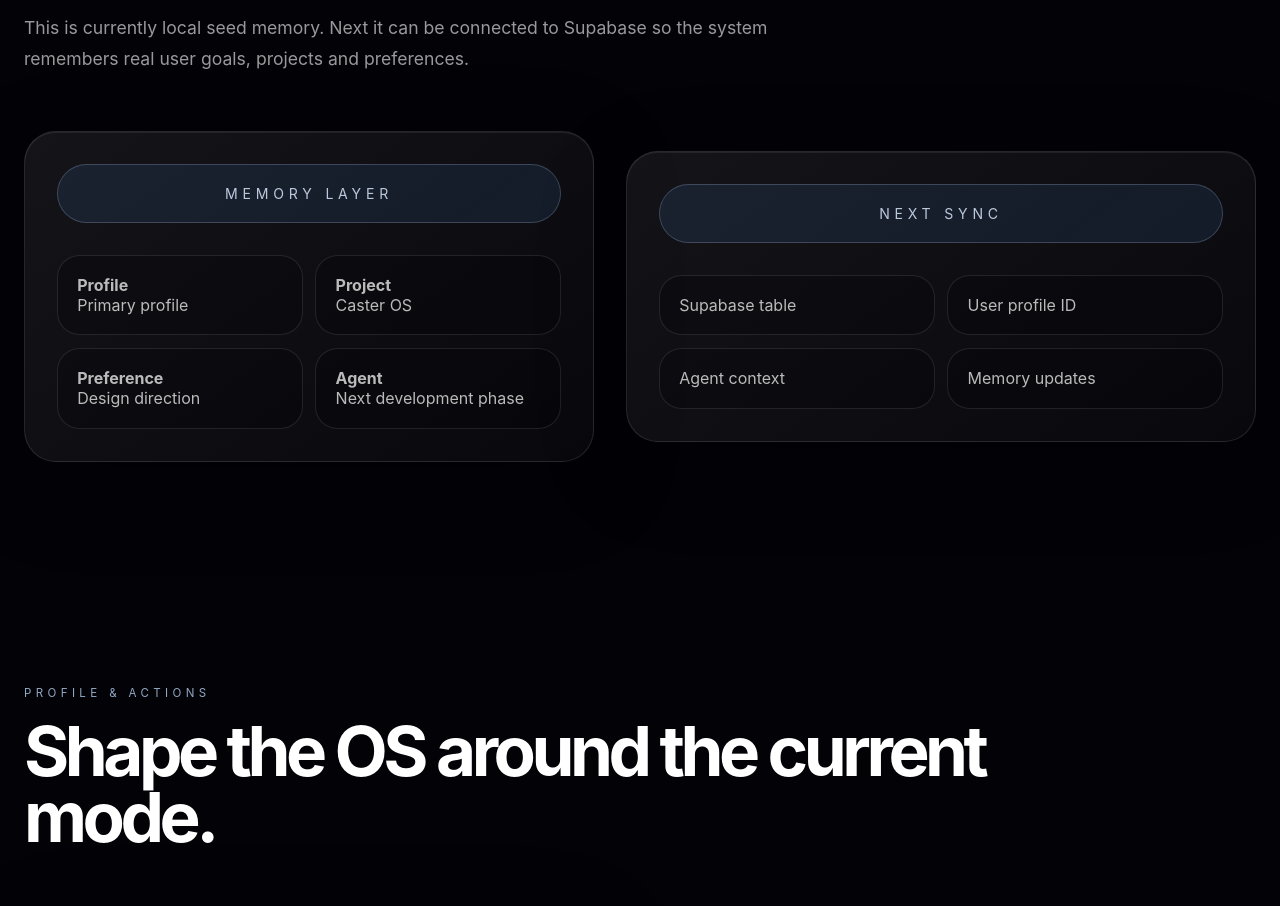
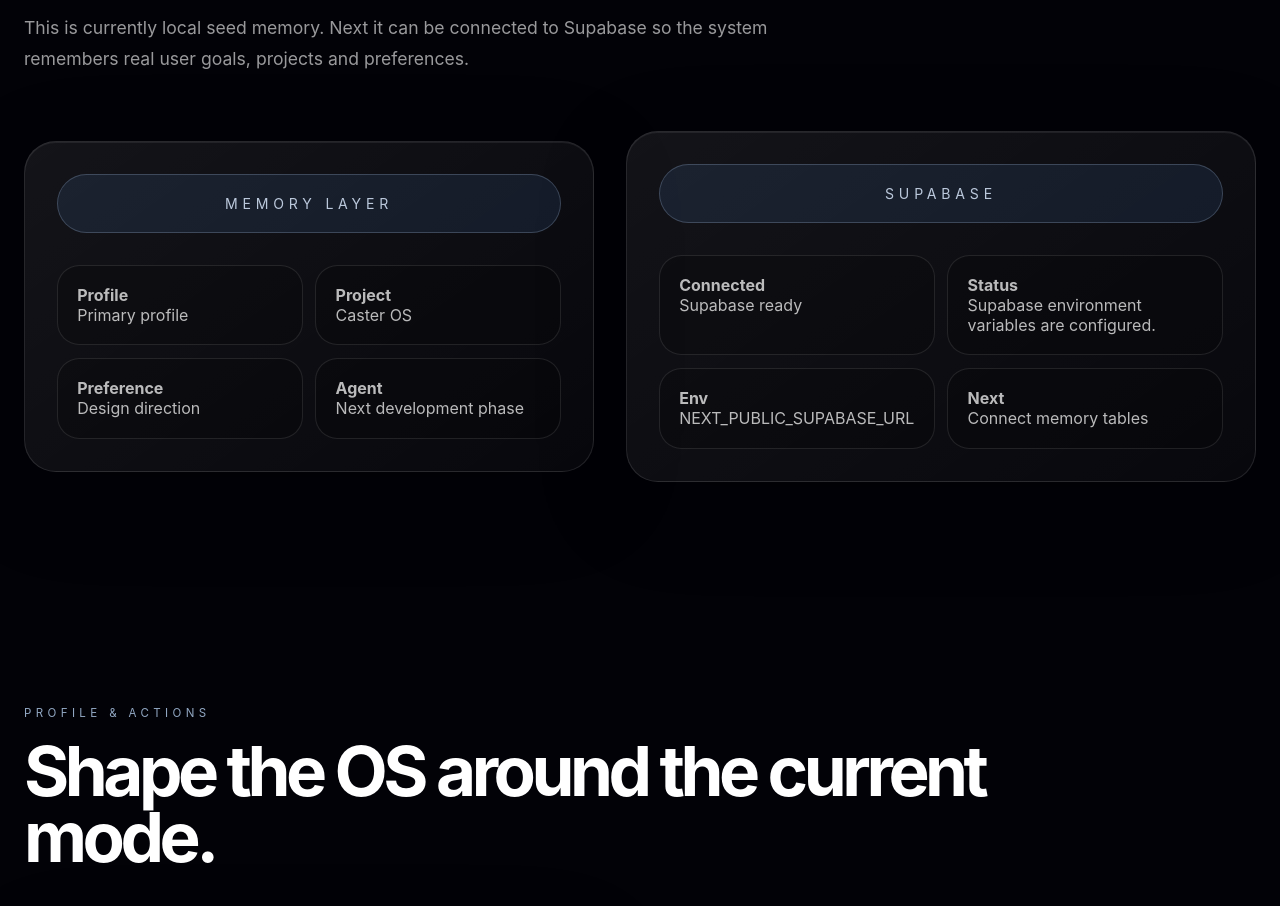
Before and after one commit to vv-glitchhub/Caster-hub, a Next.js app: page /dashboard in a window 1280 px wide. Shown: the part 2100-3006 px from the top of the page. Built offline with nearby package versions, Linux system fonts and the light colour scheme; no server answers.

Commit message:
Add Supabase status to dashboard memory section

```diff
--- a/app/dashboard/page.tsx
+++ b/app/dashboard/page.tsx
@@ -5,6 +5,7 @@ import WidgetManager from '../../components/WidgetManager'
 import WidgetOrderControls from '../../components/WidgetOrderControls'
 import DragDropLayout from '../../components/DragDropLayout'
 import MemoryPanel from '../../components/MemoryPanel'
+import SupabaseStatusCard from '../../components/SupabaseStatusCard'
 
 const actions = [
   ['Ask Agent', '/agent'],
@@ -85,15 +86,7 @@ export default function DashboardPage() {
           </p>
           <div className="home-core-grid" style={{ marginTop: '3.5rem' }}>
             <MemoryPanel />
-            <div className="motion-surface home-core-card">
-              <div className="home-core-pill">Next Sync</div>
-              <div className="home-core-items">
-                <div className="home-core-item">Supabase table</div>
-                <div className="home-core-item">User profile ID</div>
-                <div className="home-core-item">Agent context</div>
-                <div className="home-core-item">Memory updates</div>
-              </div>
-            </div>
+            <SupabaseStatusCard />
           </div>
         </div>
       </section>
```
